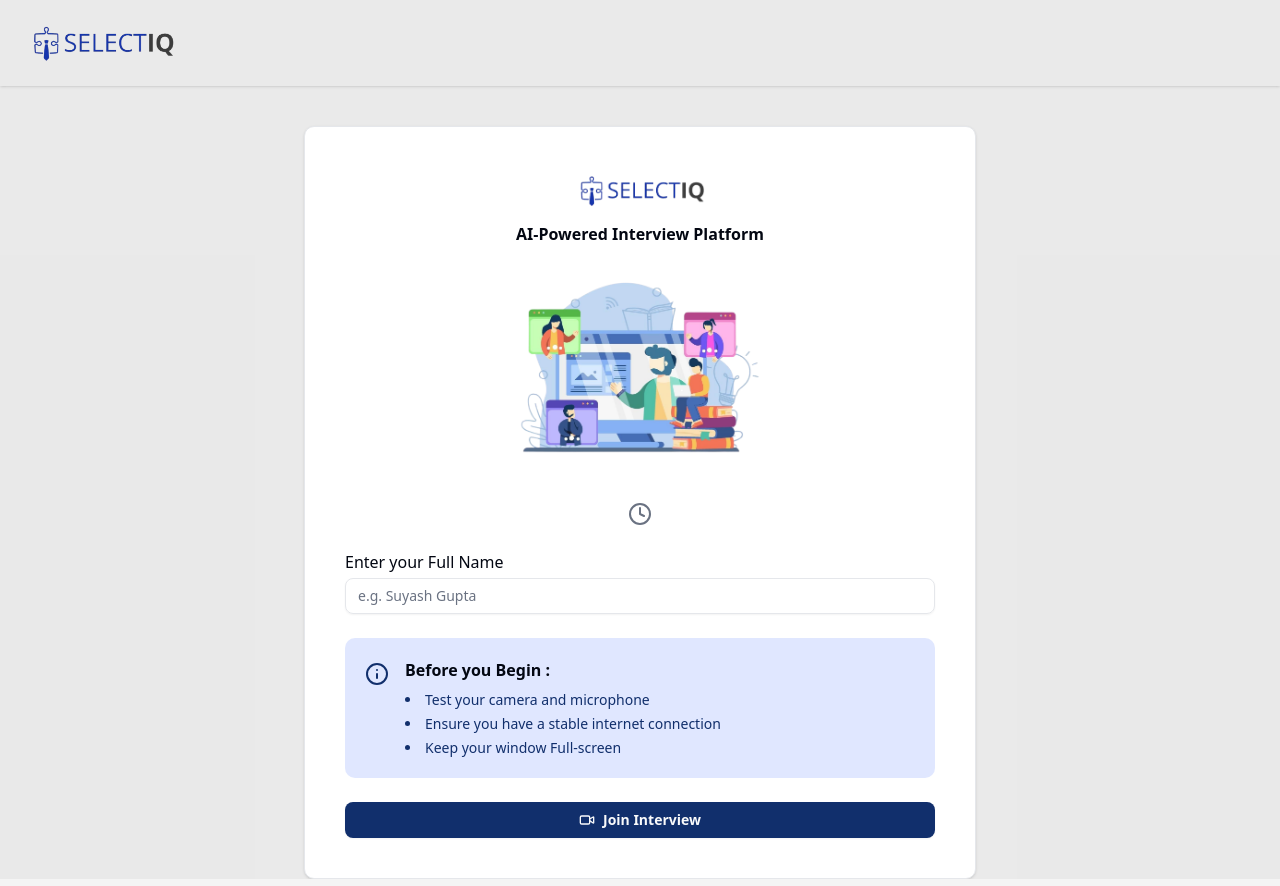
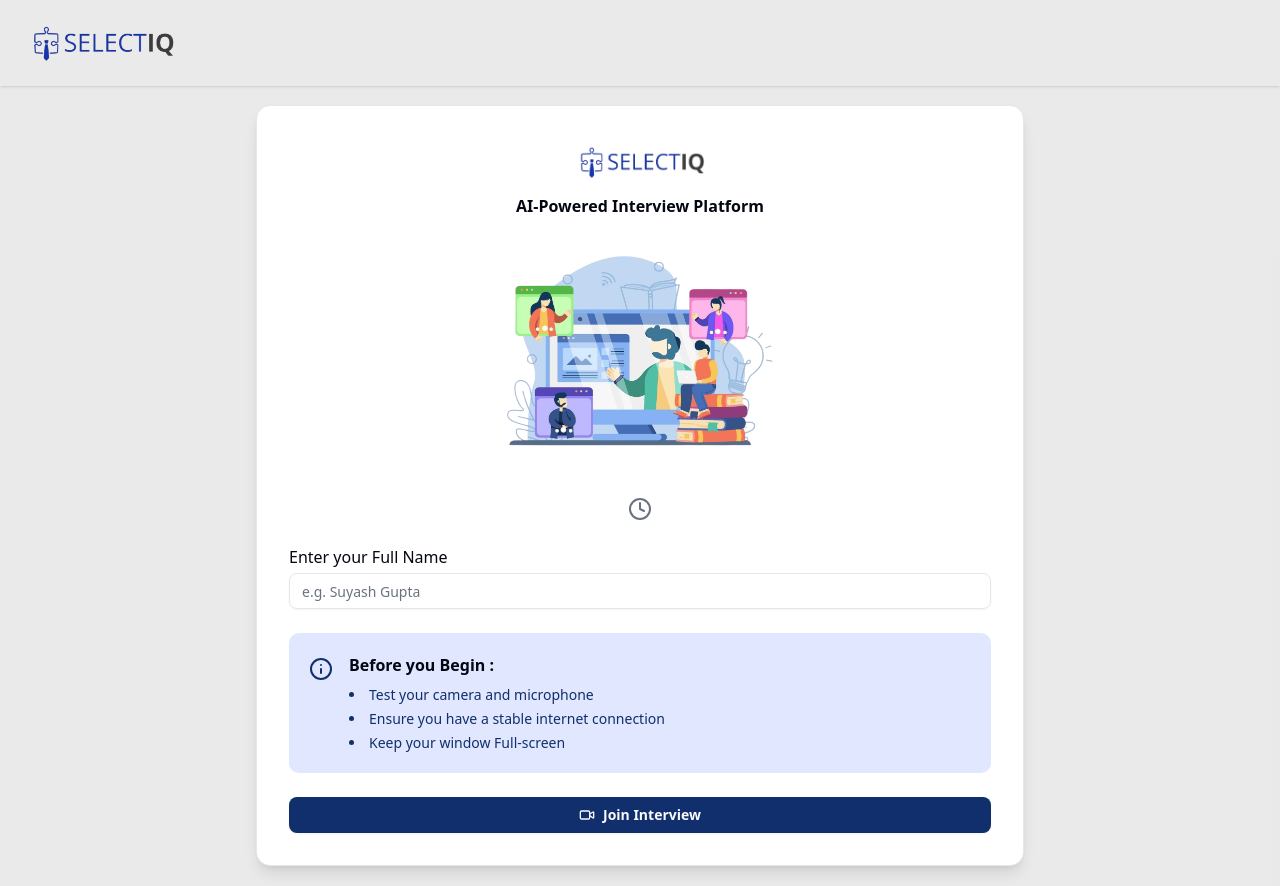
Before and after one commit to manuVrtti/select_iq, a Next.js app: page /interview/1 in a window 1280 px wide. Built offline with nearby package versions, Linux system fonts and the light colour scheme; no server answers; the database is empty.

Commit message:
page,jsx Fix-002

```diff
--- a/app/interview/[interview_id]/page.jsx
+++ b/app/interview/[interview_id]/page.jsx
@@ -24,9 +24,77 @@
     setInterviewData(Interviews[0]);
   };
 
+//   return (
+//     <div className="flex justify-center mt-10 px-5">
+//       <div className="w-full max-w-2xl border rounded-lg bg-white p-7 md:p-10 shadow-sm">
+//         {/* Logo */}
+//         <div className="flex flex-col items-center">
+//           <Image
+//             src={"/logo.png"}
+//             alt="logo"
+//             width={100}
+//             height={100}
+//             className="w-[150px]"
+//           />
+//           <h2 className="mt-2 font-semibold">
+//             AI-Powered Interview Platform
+//           </h2>
+//         </div>
+
+//         {/* Candidate Illustration */}
+//         <div className="flex justify-center">
+//           <Image
+//             src={"/candidate.png"}
+//             alt="candidate"
+//             width={400}
+//             height={400}
+//             className="w-[250px] my-6"
+//           />
+//         </div>
+
+//         {/* Interview Title */}
+//         <h2 className="text-center font-bold text-xl">
+//           {interviewData?.jobPosition}
+//         </h2>
+//         <h2 className="flex justify-center gap-2 items-center text-gray-500 mt-3">
+//           <Clock /> {interviewData?.duration}
+//         </h2>
+
+//         {/* Name Input */}
+//         <div className="w-full mt-6">
+//           <h2 className="mb-1">Enter your Full Name</h2>
+//           <Input placeholder="e.g. Suyash Gupta" />
+//         </div>
+
+//         {/* Info Section */}
+//         <div className="p-5 bg-indigo-100 flex gap-4 rounded-lg mt-6 w-full">
+//           <Info className="text-primary mt-1" />
+//           <div>
+//             <h2 className="font-bold">Before you Begin :</h2>
+//             <ul className="list-disc list-inside text-sm mt-2 space-y-1">
+//               <li className="text-primary">
+//                 Test your camera and microphone
+//               </li>
+//               <li className="text-primary">
+//                 Ensure you have a stable internet connection
+//               </li>
+//               <li className="text-primary">
+//                 Keep your window Full-screen
+//               </li>
+//             </ul>
+//           </div>
+//         </div>
+
+//         {/* Button */}
+//         <Button className="mt-6 w-full font-bold">
+//           <Video /> Join Interview
+//         </Button>
+//       </div>
+//     </div>
+//   );
     return (
-    <div className="flex justify-center mt-10 px-5">
-      <div className="w-full max-w-2xl border rounded-lg bg-white p-7 md:p-10 shadow-sm">
+    <div className="min-h-screen flex justify-center items-center  px-4">
+        <div className="w-full max-w-3xl border rounded-xl bg-white p-8 shadow-lg">
         {/* Logo */}
         <div className="flex flex-col items-center">
             <Image
@@ -36,9 +104,7 @@
             height={100}
             className="w-[150px]"
             />
-          <h2 className="mt-2 font-semibold">
-            AI-Powered Interview Platform
-          </h2>
+            <h2 className="mt-2 font-semibold">AI-Powered Interview Platform</h2>
         </div>
 
         {/* Candidate Illustration */}
@@ -48,7 +114,7 @@
             alt="candidate"
             width={400}
             height={400}
-            className="w-[250px] my-6"
+            className="w-[280px] my-6"
             />
         </div>
 
@@ -92,6 +158,9 @@
         </div>
     </div>
     );
+
 }
 
 export default Interview;
+
+// --------final code-----------
```
Lines whose indentation alone changed are shown as unchanged.
